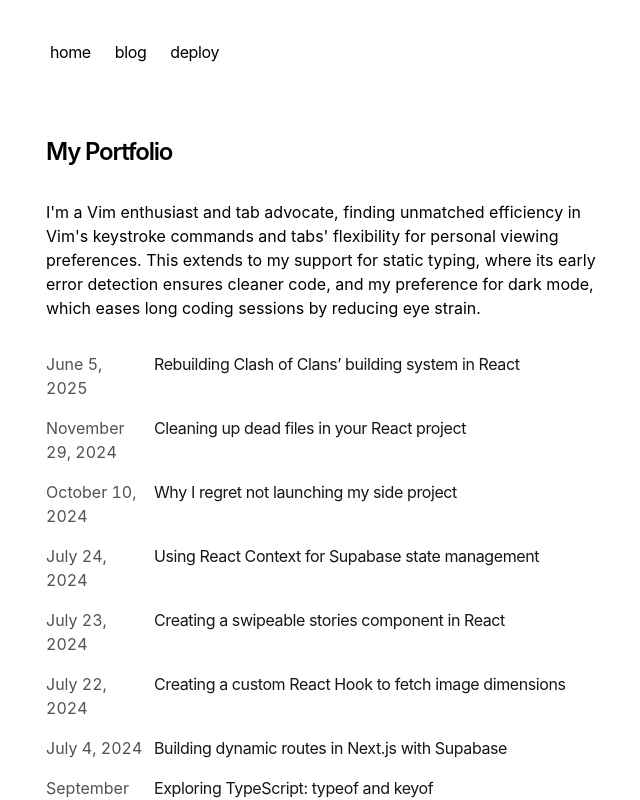
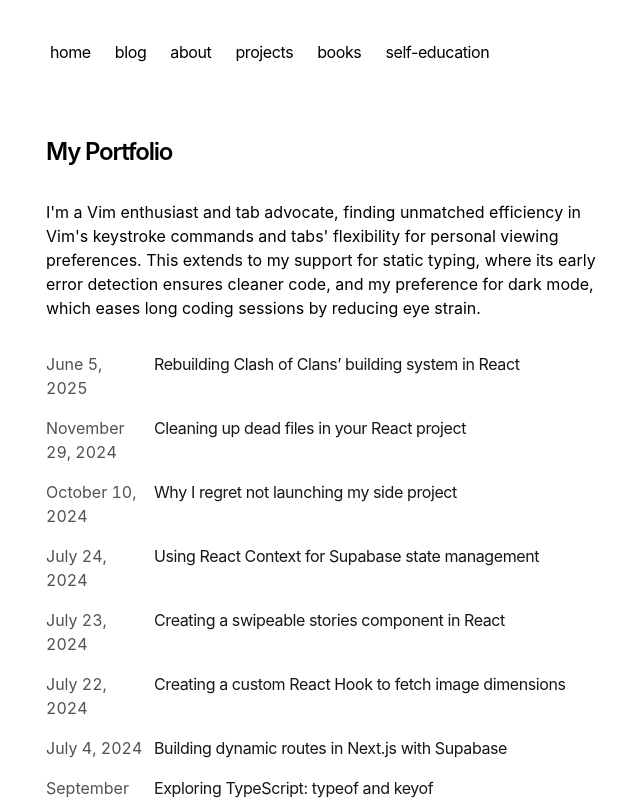
Before and after one commit to ummahusla/edvins-io, a Next.js app: page / in a window 1280 px wide. Shown: the top 800 px of the page, without its empty margins (306-946 px from the left). Built offline with nearby package versions, Linux system fonts and the light colour scheme.

Commit message:
feat: enhance navigation by adding new routes and update CSS for improved styling

```diff
--- a/app/components/nav.tsx
+++ b/app/components/nav.tsx
@@ -1,4 +1,4 @@
-import Link from 'next/link'
+import Link from 'next/link';
 
 const navItems = {
   '/': {
@@ -7,10 +7,19 @@ const navItems = {
   '/blog': {
     name: 'blog',
   },
-  'https://vercel.com/templates/next.js/portfolio-starter-kit': {
-    name: 'deploy',
+  '/about': {
+    name: 'about',
   },
-}
+  '/projects': {
+    name: 'projects',
+  },
+  '/books': {
+    name: 'books',
+  },
+  '/self-education': {
+    name: 'self-education',
+  },
+};
 
 export function Navbar() {
   return (
@@ -30,11 +39,11 @@ export function Navbar() {
                 >
                   {name}
                 </Link>
-              )
+              );
             })}
           </div>
         </nav>
       </div>
     </aside>
-  )
+  );
 }
--- a/app/global.css
+++ b/app/global.css
@@ -115,6 +115,10 @@ html {
   @apply list-decimal pl-6;
 }
 
+.prose hr {
+  @apply my-[10px];
+}
+
 .prose > :first-child {
   /* Override removing top margin, causing layout shift */
   margin-top: 1.25em !important;
```
